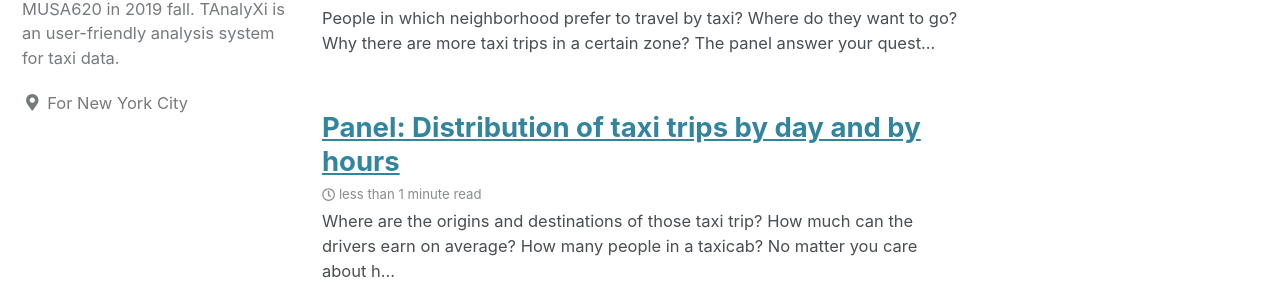
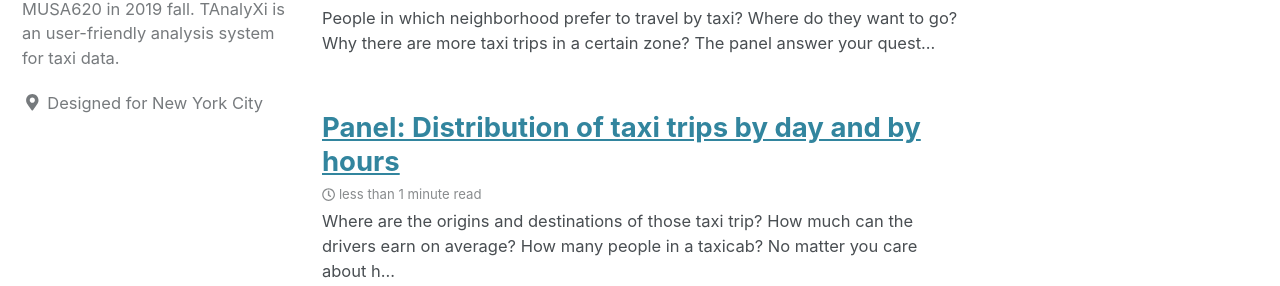
Before and after one commit to XinyiMsumyee/my-pages-starter, a Jekyll site: the page built from index.html, in a window 1280 px wide. Shown: the part 253-539 px from the top of the page. Built offline with Jekyll 4.4.1, drawn with Linux system fonts in a browser that asks for light colours; cached includes are drawn as plain includes; nearby versions of some CDN libraries; a script that is not in the unit is left out; the list of posts is cut into pages by our own code.

Commit message:
add 'design'

```diff
--- a/_config.yml
+++ b/_config.yml
@@ -108,7 +108,7 @@ author:
   name: "Designed by Xinyi Miao, Xiaoran Wang and Fan Shi."
   avatar: # path of avatar image, e.g. "/assets/images/bio-photo.jpg"
   bio: "We are MUSA students at UPenn and this is the final project for MUSA620 in 2019 fall. TAnalyXi is an user-friendly analysis system for taxi data."
-  location: "For New York City"
+  location: "Designed for New York City"
   email:
   links:
     - label: "Email"
```
